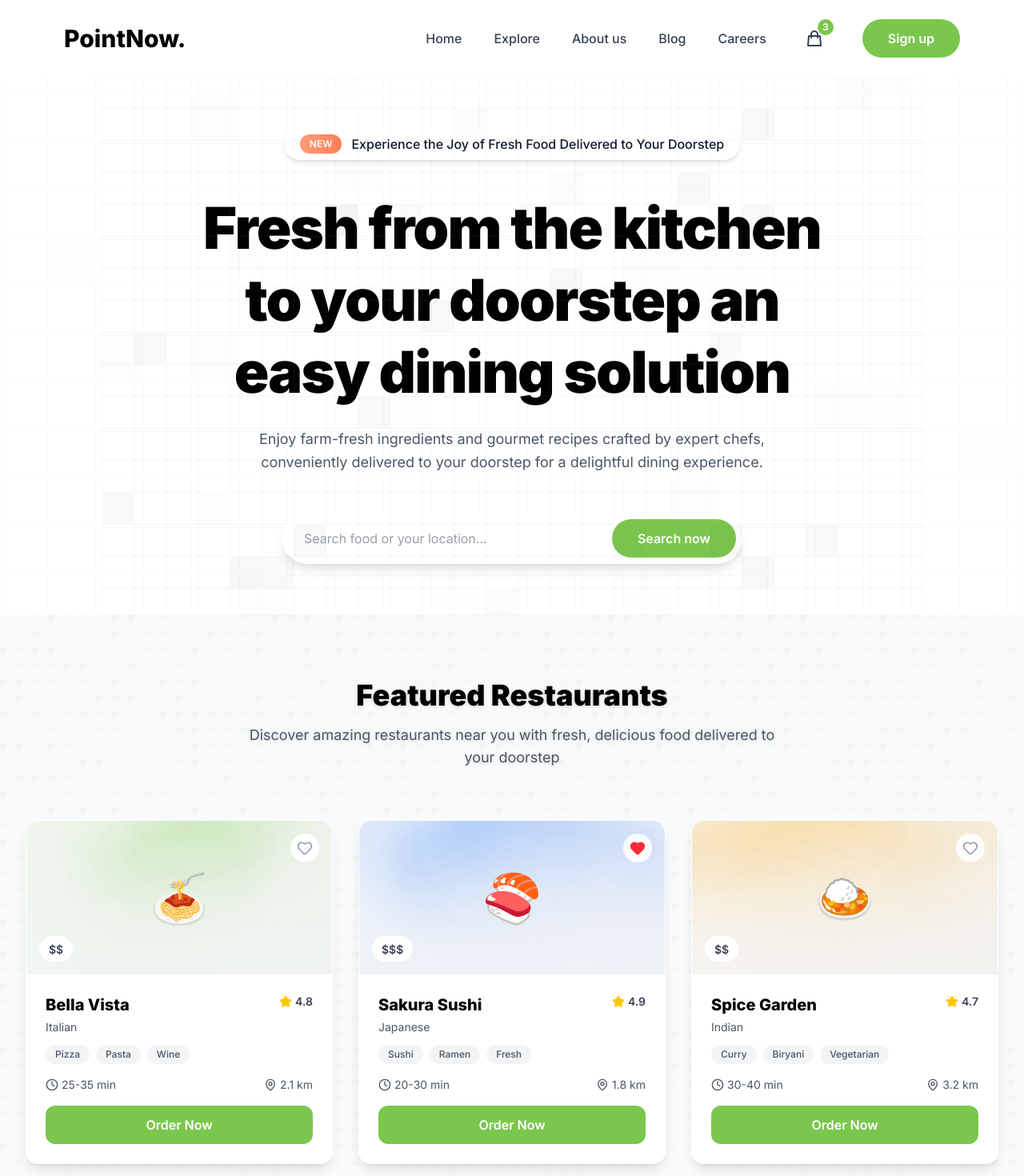
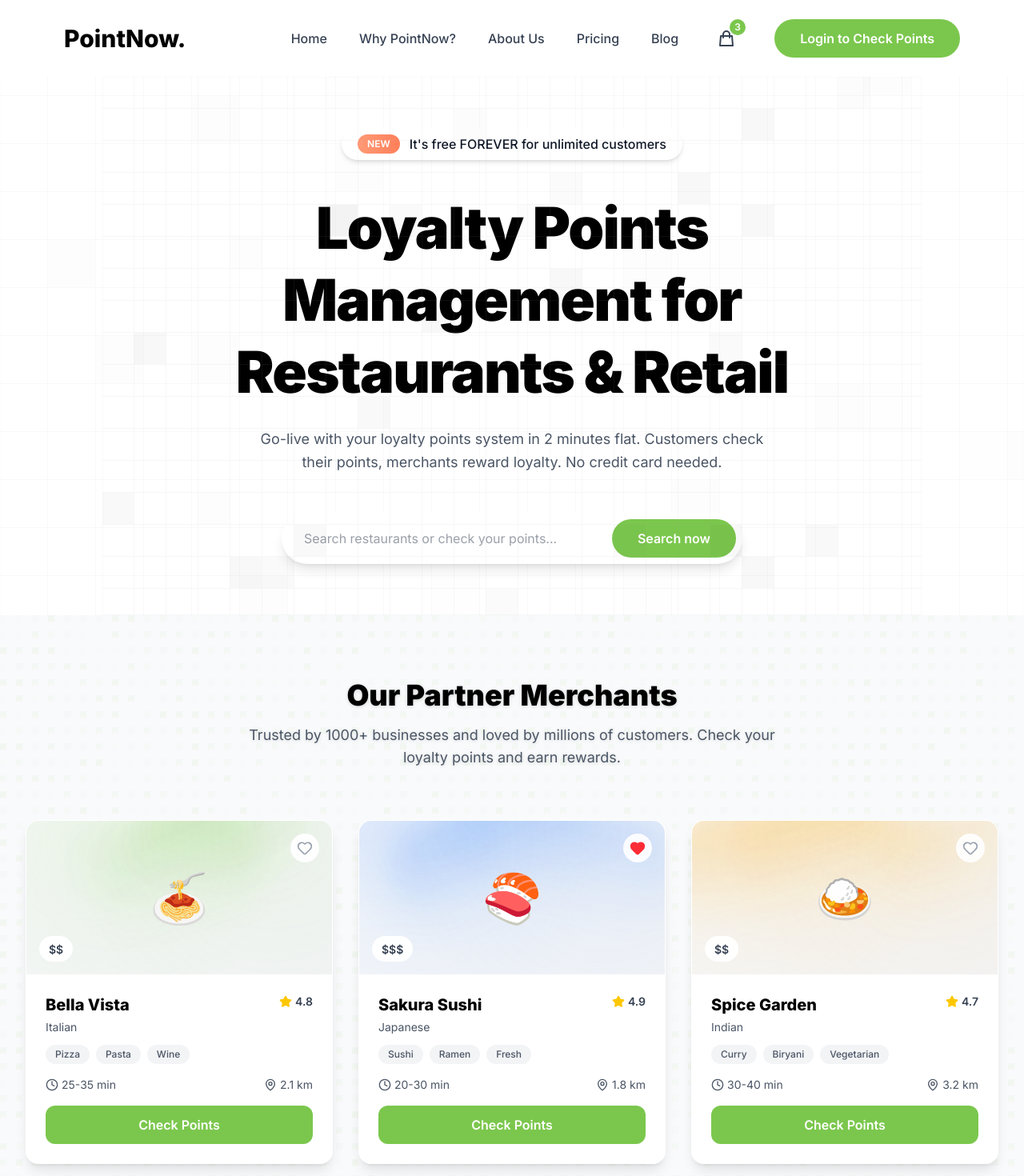
Before and after one commit to devheifereum/pointnow-web, a Next.js app: page /home in a window 1280 px wide. Shown: the top 1470 px of the page at 80% size. Built offline with nearby package versions, Linux system fonts and the light colour scheme; a web font is replaced by a local one.

Commit message:
copywriting

```diff
--- a/src/app/(protected)/leaderboard/[restaurant-name]/page.tsx
+++ b/src/app/(protected)/leaderboard/[restaurant-name]/page.tsx
@@ -1,4 +1,4 @@
-import RestaurantProfile from "@/components/RestaurantProfile";
+import RestaurantProfile from "@/views/restaurants/RestaurantProfile";
 
 interface RestaurantProfilePageProps {
   params: Promise<{
--- a/src/app/(protected)/restaurants/page.tsx
+++ b/src/app/(protected)/restaurants/page.tsx
@@ -1,4 +1,4 @@
-import AllRestaurants from "@/components/AllRestaurants";
+import AllRestaurants from "@/views/restaurants/AllRestaurants";
 
 export default function RestaurantsPage() {
   return <AllRestaurants />;
--- a/src/app/layout.tsx
+++ b/src/app/layout.tsx
@@ -11,8 +11,8 @@ const inter = Inter({
 });
 
 export const metadata: Metadata = {
-  title: "Create Next App",
-  description: "Generated by create next app",
+  title: "PointNow - Loyalty Points Management",
+  description: "Loyalty points management for restaurants and retail stores. Customers check points, merchants reward loyalty. It's free for unlimited customers.",
 };
 
 export default function RootLayout({
--- a/src/components/Customers.tsx
+++ b/src/components/Customers.tsx
@@ -107,10 +107,10 @@ export default function Restaurants() {
       <div className="relative z-10 max-w-7xl mx-auto px-4 sm:px-6 lg:px-8">
         <div className="text-center mb-16">
           <h2 className="text-4xl font-gilroy-black text-black mb-4 drop-shadow-sm">
-            Featured Restaurants
+            Our Partner Merchants
           </h2>
           <p className="text-lg text-gray-600 max-w-2xl mx-auto drop-shadow-sm">
-            Discover amazing restaurants near you with fresh, delicious food delivered to your doorstep
+            Trusted by 1000+ businesses and loved by millions of customers. Check your loyalty points and earn rewards.
           </p>
         </div>
 
@@ -189,9 +189,9 @@ export default function Restaurants() {
                   </div>
                 </div>
 
-                {/* Order Button */}
+                {/* Check Points Button */}
                 <button className="w-full mt-4 bg-[#7bc74d] hover:bg-[#6ab63d] text-white font-semibold py-3 rounded-xl transition-colors">
-                  Order Now
+                  Check Points
                 </button>
               </div>
             </div>
@@ -203,7 +203,7 @@ export default function Restaurants() {
         <div className="text-center mt-12">
           <Link href="/restaurants">
             <button className="bg-white border-2 border-[#7bc74d] text-[#7bc74d] hover:bg-[#7bc74d] hover:text-white font-semibold px-8 py-3 rounded-xl transition-colors">
-              View All Restaurants
+              View All Partner Merchants
             </button>
           </Link>
         </div>
--- a/src/components/Hero.tsx
+++ b/src/components/Hero.tsx
@@ -19,27 +19,27 @@ export default function Hero() {
     NEW
   </span>
   <span className="text-gray-900 font-medium text-sm md:text-base">
-    Experience the Joy of Fresh Food Delivered to Your Doorstep
+    It&apos;s free FOREVER for unlimited customers
   </span>
 </div>
 
 
       <h1 className="text-6xl md:text-7xl font-gilroy-black text-black leading-tight mb-6 tracking-tight">
-        Fresh from the kitchen
-        <br /> to your doorstep an
-        <br /> easy dining solution
+        Loyalty Points
+        <br /> Management for
+        <br /> Restaurants & Retail
       </h1>
 
       <p className="text-gray-600 text-lg max-w-2xl mx-auto mb-12 leading-relaxed">
-        Enjoy farm-fresh ingredients and gourmet recipes crafted by expert chefs,
-        conveniently delivered to your doorstep for a delightful dining experience.
+        Go-live with your loyalty points system in 2 minutes flat.
+        Customers check their points, merchants reward loyalty. No credit card needed.
       </p>
 
       {/* Search */}
       <div className="flex items-center max-w-xl mx-auto bg-white rounded-full p-2 shadow-lg">
         <input
           type="text"
-          placeholder="Search food or your location..."
+          placeholder="Search restaurants or check your points..."
           className="flex-1 px-5 py-3 text-base text-gray-700 outline-none rounded-full"
         />
         <button className="bg-[#7bc74d] text-white px-8 py-3 rounded-full font-semibold hover:bg-[#6ab63d] transition">
--- a/src/components/Navbar.tsx
+++ b/src/components/Navbar.tsx
@@ -5,7 +5,7 @@ export default function Navbar() {
     <nav className="flex justify-between items-center py-6 px-20 bg-white/70 backdrop-blur-md">
       <div className="text-3xl font-gilroy-extrabold text-black">PointNow.</div>
       <div className="flex items-center gap-10">
-        {["Home", "Explore", "About us", "Blog", "Careers"].map((link) => (
+        {["Home", "Why PointNow?", "About Us", "Pricing", "Blog"].map((link) => (
           <a
             key={link}
             href={link === "Home" ? "/home" : "#"}
@@ -29,13 +29,13 @@ export default function Navbar() {
               d="M16 11V7a4 4 0 00-8 0v4M5 9h14l1 12H4L5 9z"
             />
           </svg>
-          {/* Cart badge */}
+          {/* Points badge */}
           <span className="absolute -top-1 -right-1 bg-[#7bc74d] text-white text-xs rounded-full h-5 w-5 flex items-center justify-center font-semibold">
             3
           </span>
         </button>
         <button className="bg-[#7bc74d] text-white px-8 py-3 rounded-full font-semibold hover:bg-[#6ab63d] transition">
-          Sign up
+          Login to Check Points
         </button>
       </div>
     </nav>
```
Also changed, not shown: src/views/restaurants/AllRestaurants.tsx (renamed from src/components/AllRestaurants.tsx), src/views/restaurants/RestaurantProfile.tsx (renamed from src/components/RestaurantProfile.tsx).
